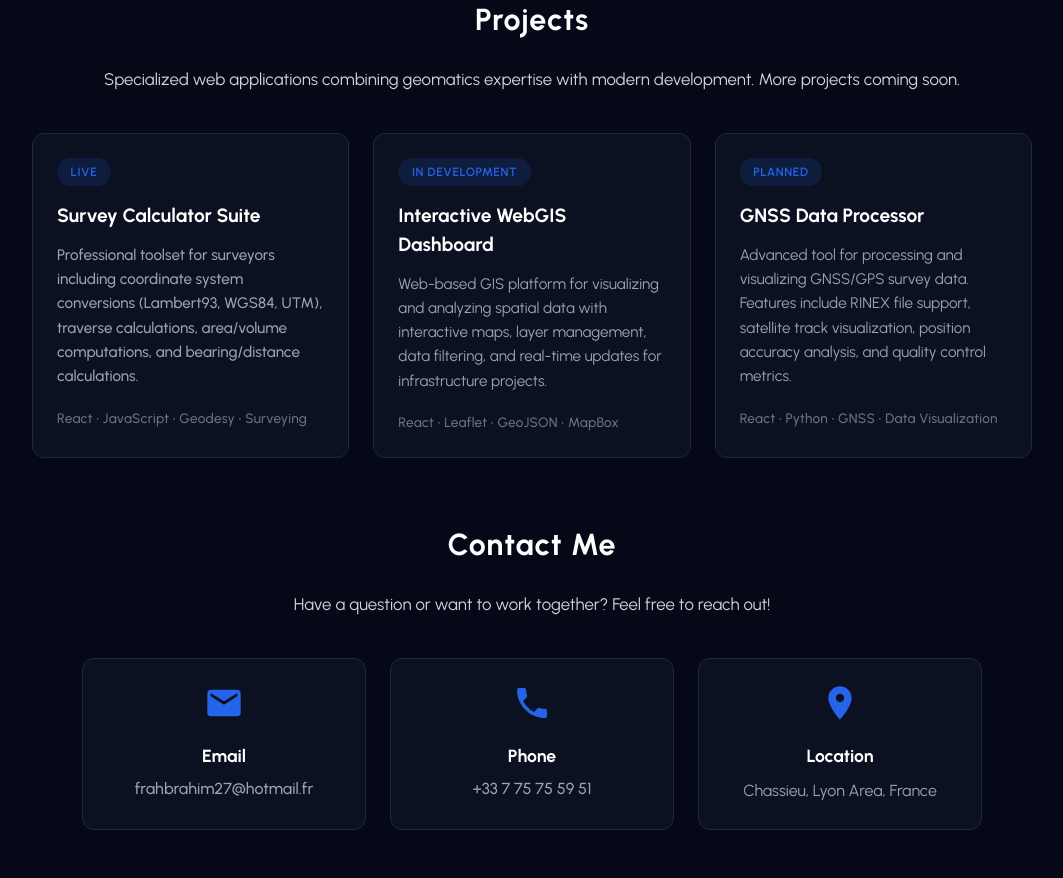
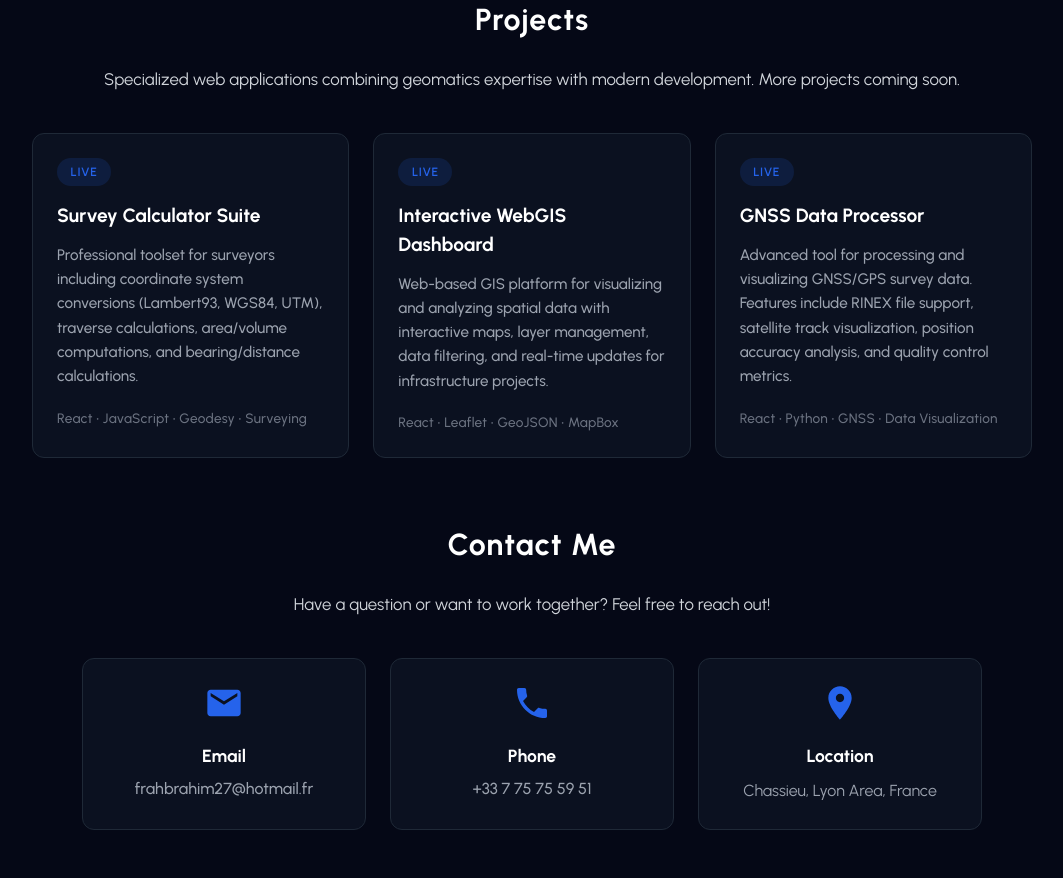
Before and after one commit to Brahim2700/ResponsivePortfolio_Frah_Brahim, a React (Vite) app in the folder vite-project/: page / in a window 1280 px wide. Shown: the part 4800-5678 px from the top of the page, without its empty margins (108-1171 px from the left). Built offline with nearby package versions, Linux system fonts and the light colour scheme; no server answers.

Commit message:
project updates

```diff
--- a/vite-project/src/components/Projects.jsx
+++ b/vite-project/src/components/Projects.jsx
@@ -17,18 +17,20 @@ function Projects({ language }) {
           link: "https://survey-calculator-suite.vercel.app/"
         },
         {
-          tag: "In Development",
+          tag: "Live",
           title: "Interactive WebGIS Dashboard",
           description:
             "Web-based GIS platform for visualizing and analyzing spatial data with interactive maps, layer management, data filtering, and real-time updates for infrastructure projects.",
-          tech: "React • Leaflet • GeoJSON • MapBox"
+          tech: "React • Leaflet • GeoJSON • MapBox",
+          link: "https://gis-dash.vercel.app/"
         },
         {
-          tag: "Planned",
+          tag: "Live",
           title: "GNSS Data Processor",
           description:
             "Advanced tool for processing and visualizing GNSS/GPS survey data. Features include RINEX file support, satellite track visualization, position accuracy analysis, and quality control metrics.",
-          tech: "React • Python • GNSS • Data Visualization"
+          tech: "React • Python • GNSS • Data Visualization",
+          link: "https://gnss-data-processor.vercel.app/"
         }
       ]
     },
@@ -46,18 +48,20 @@ function Projects({ language }) {
           link: "https://survey-calculator-suite.vercel.app/"
         },
         {
-          tag: "En développement",
+          tag: "En ligne",
           title: "Tableau de Bord WebGIS Interactif",
           description:
             "Plateforme SIG web pour visualiser et analyser des données spatiales avec cartes interactives, gestion de couches, filtres de données et mises à jour en temps réel pour les projets d'infrastructure.",
-          tech: "React • Leaflet • GeoJSON • MapBox"
+          tech: "React • Leaflet • GeoJSON • MapBox",
+          link: "https://gis-dash.vercel.app/"
         },
         {
-          tag: "Planifié",
+          tag: "En ligne",
           title: "Processeur de Données GNSS",
           description:
             "Outil avancé pour traiter et visualiser les données de levés GNSS/GPS. Fonctionnalités: support des fichiers RINEX, visualisation des trajectoires satellites, analyse de précision et indicateurs de contrôle qualité.",
-          tech: "React • Python • GNSS • Data Visualization"
+          tech: "React • Python • GNSS • Data Visualization",
+          link: "https://gnss-data-processor.vercel.app/"
         }
       ]
     }
```
